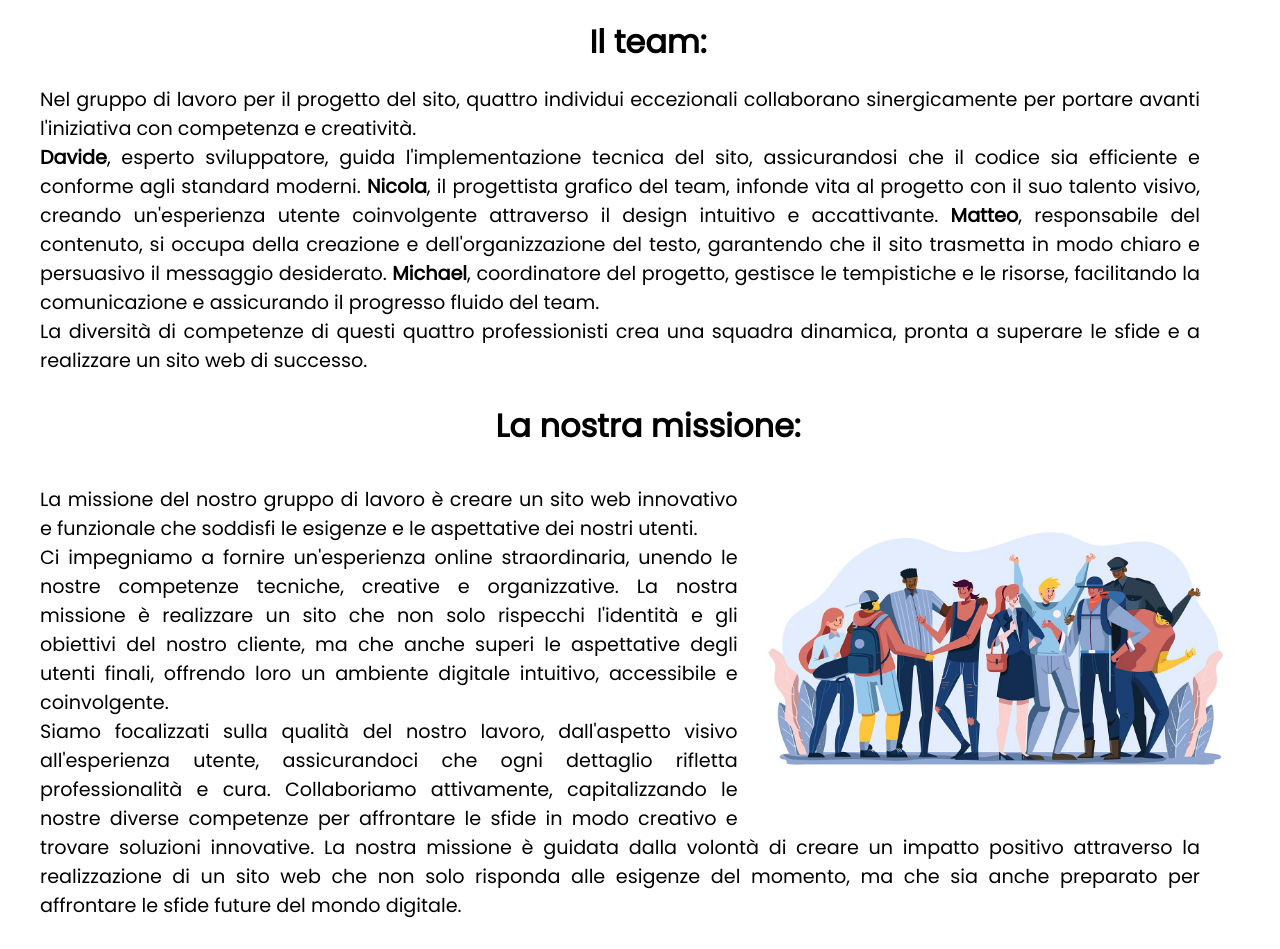
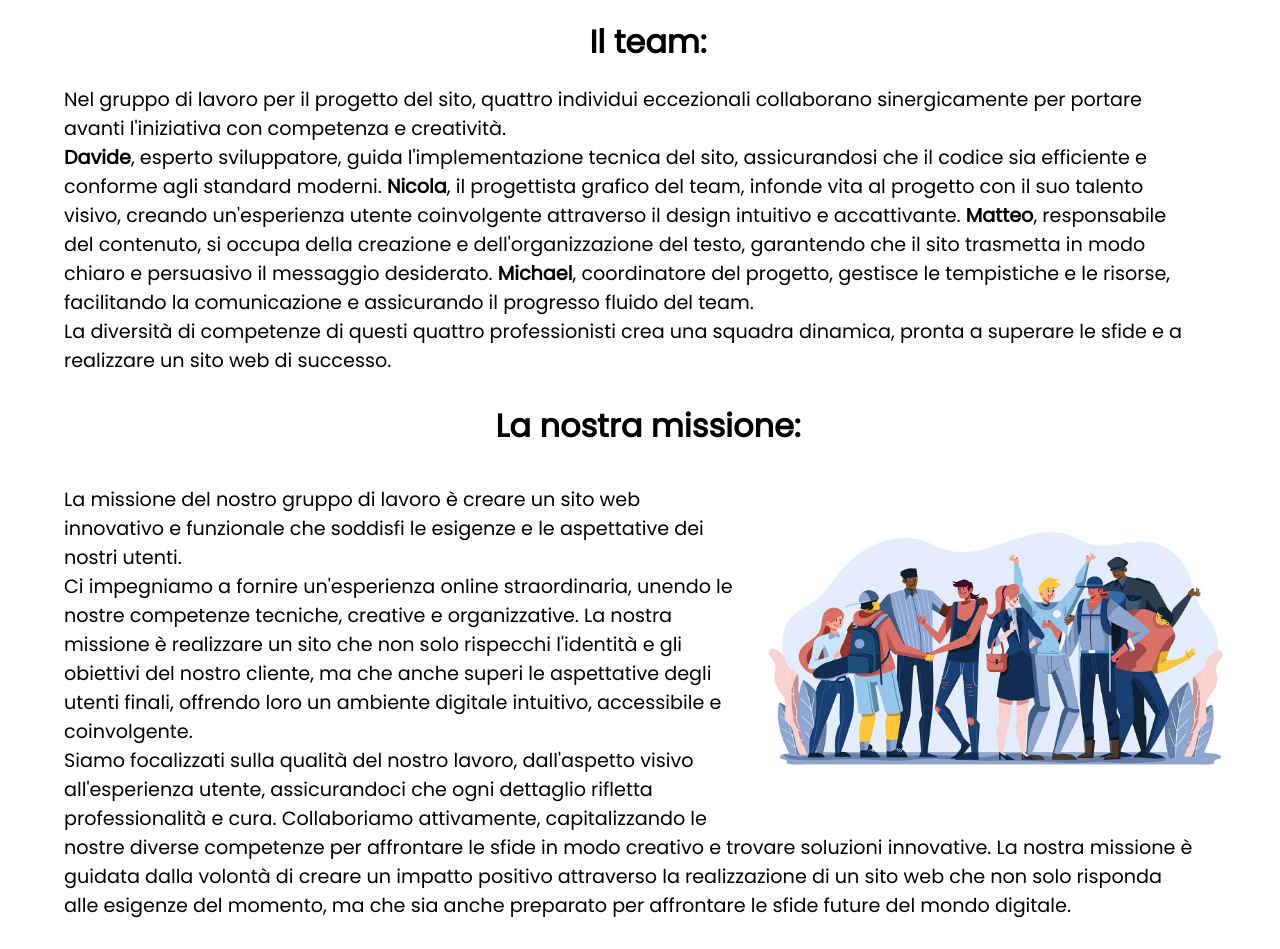
Before and after one commit to EventsTecWeb/sito-web, a PHP site: page /HTML/chiSiamo.html in a window 1280 px wide. Shown: the part 311-1260 px from the top of the page. Run offline with PHP 8.4, Linux system fonts and the light colour scheme.

Commit message:
altre piccole modifiche pagina chi siamo

```diff
--- a/HTML/chiSiamo.html
+++ b/HTML/chiSiamo.html
@@ -77,7 +77,7 @@
             <img src="../Images/MulticulturalCommunitiesvector2.jpg" alt="Foto rappresentante i membri del gruppo">
             <p class="chi_siamo">
                 La missione del nostro gruppo di lavoro è creare un sito web innovativo e funzionale che soddisfi le esigenze
-                e le aspettative dei nostri utenti. <br>Ci impegniamo a fornire un'esperienza online straordinaria, unendo le nostre
+                e le aspettative dei nostri utenti. <br> Ci impegniamo a fornire un'esperienza online straordinaria, unendo le nostre
                 competenze tecniche, creative e organizzative. La nostra missione è realizzare un sito che non solo rispecchi
                 l'identità e gli obiettivi del nostro cliente, ma che anche superi le aspettative degli utenti finali,
                 offrendo loro un ambiente digitale intuitivo, accessibile e coinvolgente.<br>
--- a/events.css
+++ b/events.css
@@ -1435,8 +1435,9 @@ textarea {
 #chi_siamo_main p{
     font-size: 1.2em;
     margin-bottom: 1em;
+    margin-left: 3vh;
     margin-right: 7vh;
-    text-align: justify;}
+    text-align:start;}
 #chi_siamo_main h2{
         font-size: 2em;
         margin-bottom: 0.5em;
```
